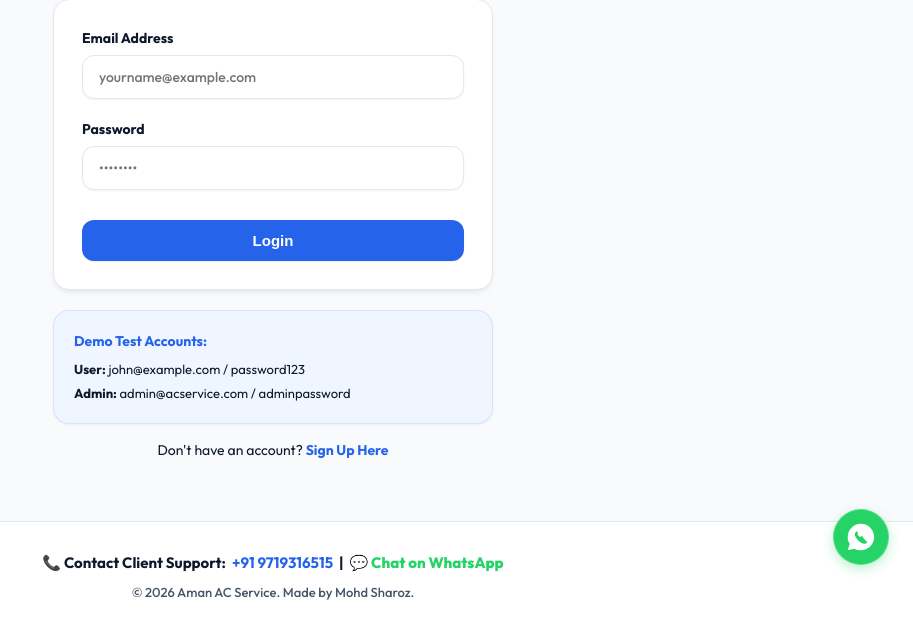
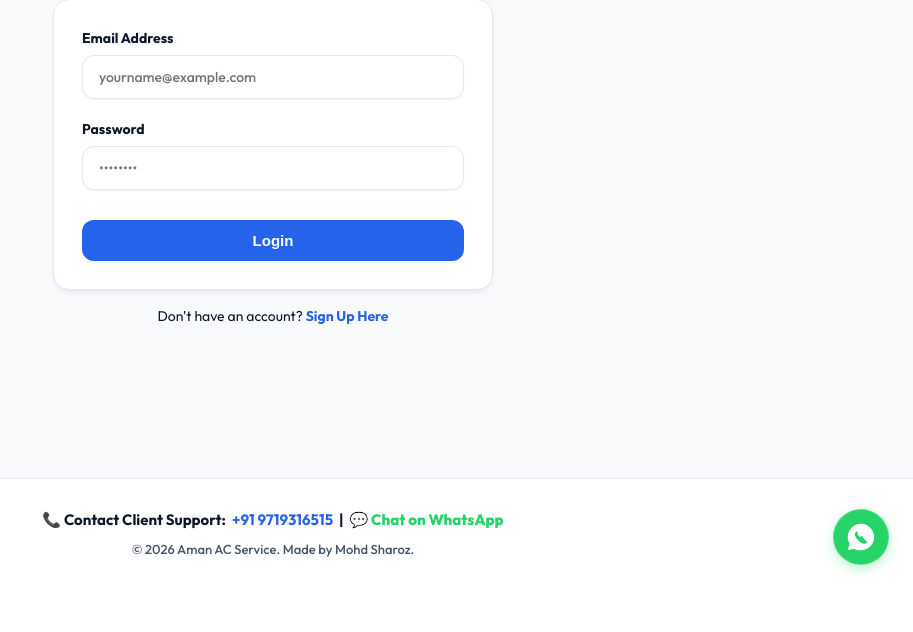
Before and after one commit to spotifyfree5546372-ui/ac-repair-website, a Node server app: page /auth/login in a window 1280 px wide. Shown: the part 211-843 px from the top of the page, without its empty margins (367-1280 px from the left). After the commit the page ends 784 px from the top, so only its background shows below. Run offline with Node 20, Linux system fonts and the light colour scheme; some libraries are stand-ins or nearby versions.

Commit message:
Remove demo credentials card from login page

```diff
--- a/views/auth/login.ejs
+++ b/views/auth/login.ejs
@@ -28,16 +28,7 @@
     </form>
   </div>
 
-  <!-- Demo credentials display -->
-  <div class="card" style="margin-top: 20px; padding: 20px; box-shadow: var(--shadow-sm); background-color: var(--primary-light); border-color: rgba(37, 99, 235, 0.12);">
-    <h4 style="font-weight: 700; margin-bottom: 8px; color: var(--primary); font-size: 14px;">Demo Test Accounts:</h4>
-    <p style="font-size: 13px; margin-bottom: 4px;">
-      <strong>User:</strong> john@example.com / password123
-    </p>
-    <p style="font-size: 13px; margin-bottom: 0;">
-      <strong>Admin:</strong> admin@acservice.com / adminpassword
-    </p>
-  </div>
+
 
   <div class="auth-footer">
     Don't have an account? <a href="/auth/signup" id="go-to-signup">Sign Up Here</a>
```
